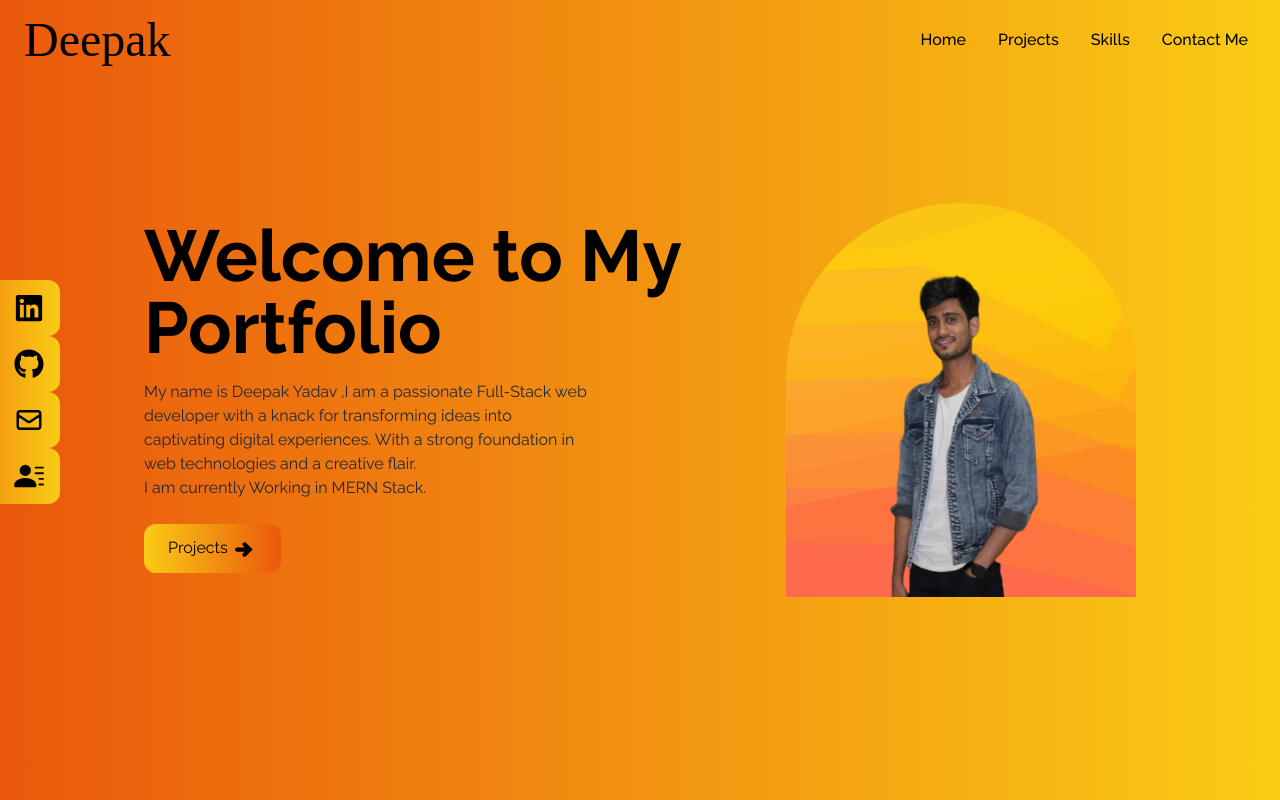
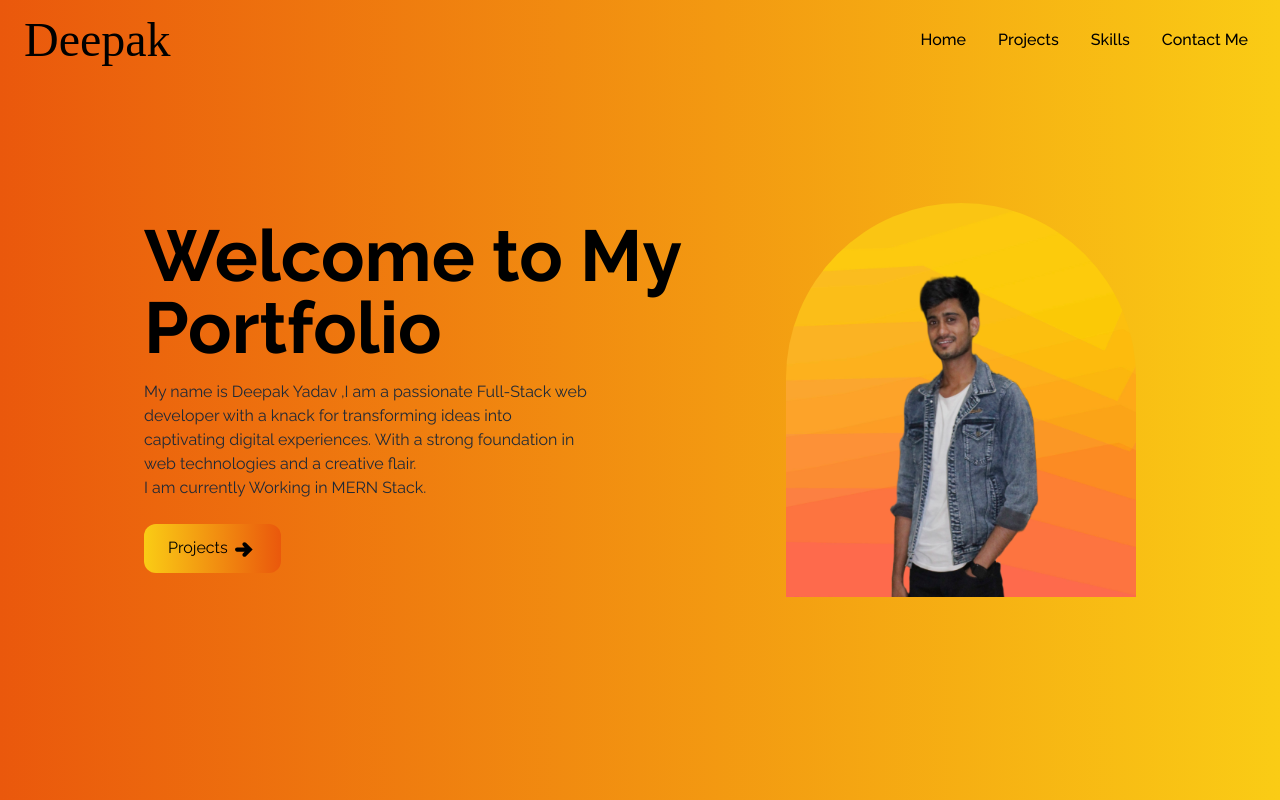
Before and after one commit to deepakyadav-02/My-Portfolio, a React (Create React App) app: page / in a window 1280 px wide. Shown: the top 800 px of the page. Built offline with nearby package versions, Linux system fonts and the light colour scheme; a web font is replaced by a local one.

Commit message:
new added

```diff
--- a/src/App.js
+++ b/src/App.js
@@ -1,6 +1,5 @@
 import Navbar from "./components/Navbar";
 import Home from "./components/Home";
-import Social from "./components/Social";
 import Projects from "./components/Projects";
 import Skills from "./components/Skills";
 import Contact from "./components/Contact";
@@ -9,7 +8,6 @@ function App() {
     <div className="bg-gradient-to-r from-orange-600 to-yellow-400 top-0 left-0">
       <Navbar />
       <Home />
-      <Social />
       <Projects />
       <Skills />
       <Contact />
--- a/src/components/Contact.jsx
+++ b/src/components/Contact.jsx
@@ -1,8 +1,11 @@
 import React from "react";
 
-
+import {FaGithub, FaLinkedin} from 'react-icons/fa'
+import {HiOutlineMail} from 'react-icons/hi'
+import {BsFillPersonLinesFill} from 'react-icons/bs'
 const Contact = () => {
   return (
+    <>
     <div
       name="Contact Me"
       className="w-full h-screen bg-gradient-to-r from-orange-600 to-yellow-400 p-4 text-black mt-11"
@@ -45,7 +48,15 @@ const Contact = () => {
           </form>
         </div>
       </div>
+
     </div>
+    <div className="flex flex-row justify-center items-center bg-gradient-to-r from-orange-600 to-yellow-400 w-full">
+        <a href="https://github.com/deepakyadav-02" className="px-4 ms-4 bg-gradient-to-r from-orange-600 to-yellow-400 text-black rounded-md hover:scale-110 duration-300 mb-3">Github<FaGithub size={30} /></a>
+        <a href="https://www.linkedin.com/in/deepak-yadav-032b2b247/" className="px-4 ms-4 bg-gradient-to-r from-orange-600 to-yellow-400 text-black rounded-md hover:scale-110 duration-300 mb-3">Linkedin<FaLinkedin size={30} /></a>
+        <a href="mailto:deepakyadav101002@gmail.com" className="px-4 ms-4 bg-gradient-to-r from-orange-600 to-yellow-400 text-black rounded-md hover:scale-110 duration-300 mb-3">Gmail<HiOutlineMail size={30} /></a>
+        <a href="/Resume.pdf" download={true} className="px-4 ms-4 bg-gradient-to-r from-orange-600 to-yellow-400 text-black rounded-md hover:scale-110 duration-300 mb-3">Resume<BsFillPersonLinesFill size={30} /></a>
+      </div>
+    </>
   );
 };
 
--- a/src/components/Skills.jsx
+++ b/src/components/Skills.jsx
@@ -121,7 +121,7 @@ const Skills = () => {
           {techs.map(({ id, src, title, style }) => (
             <div
               key={id}
-              className={`shadow-md hover:scale-105 duration-500 py-2 rounded-lg ${style}`}
+              className={`shadow-md hover:scale-105 duration-500 px-2 rounded-lg ${style}`}
             >
               <img src={src} alt="" className="w-20 mx-auto" />
               <p className="mt-4">{title}</p>
--- a/src/components/Social.jsx
+++ /dev/null
@@ -1,68 +0,0 @@
-import React from 'react'
-import {FaGithub, FaLinkedin} from 'react-icons/fa'
-import {HiOutlineMail} from 'react-icons/hi'
-import {BsFillPersonLinesFill} from 'react-icons/bs'
-const Social = () => {
-    const links = [
-        {
-            id:1,
-            child:(
-                <>
-                Linkedin <FaLinkedin size={30} />
-                </>
-            ),
-            href: 'https://www.linkedin.com/in/deepak-yadav-032b2b247/',
-            style:'rounder-tr-md'
-        },
-        {
-            id:2,
-            child:(
-                <>
-                Github <FaGithub size={30} />
-                </>
-            ),
-            href: 'https://github.com/deepakyadav-02',
-            style:'rounder-tr-md'
-        },
-        {
-            id:3,
-            child:(
-                <>
-                Gmail <HiOutlineMail size={30} />
-                </>
-            ),
-            href: 'mailto:deepakyadav101002@gmail.com',
-        },
-        {
-            id:4,
-            child:(
-                <>
-               Resume <BsFillPersonLinesFill size={30} />
-                </>
-            ),
-            href: '/Resume.pdf',
-            style:'rounder-br-md',
-            download:true,
-        },
-    ]
-  return (
-    <div className='hidden lg:flex flex flex-col top-[35%] left-0 fixed'>
-        <ul>
-            {links.map(({id ,child ,href,download})=>(
-           <li key={id} className={' flex justify-between items-center rounded-xl w-40 h-14 px-4 ml-[-100px] hover:ml-[-10px] hover:rounded-xl duration-300 bg-gradient-to-r from-orange-600 to-yellow-400'}>
- <a href={href} className='flex justify-between items-center w-full text-black'
- download={download}
- target='_blank'
- rel ='noreferrer'>
-
-     {child}
-     </a>
-     </li>
-            ))}
-
-        </ul>
-    </div>
-  )
-}
-
-export default Social
```
